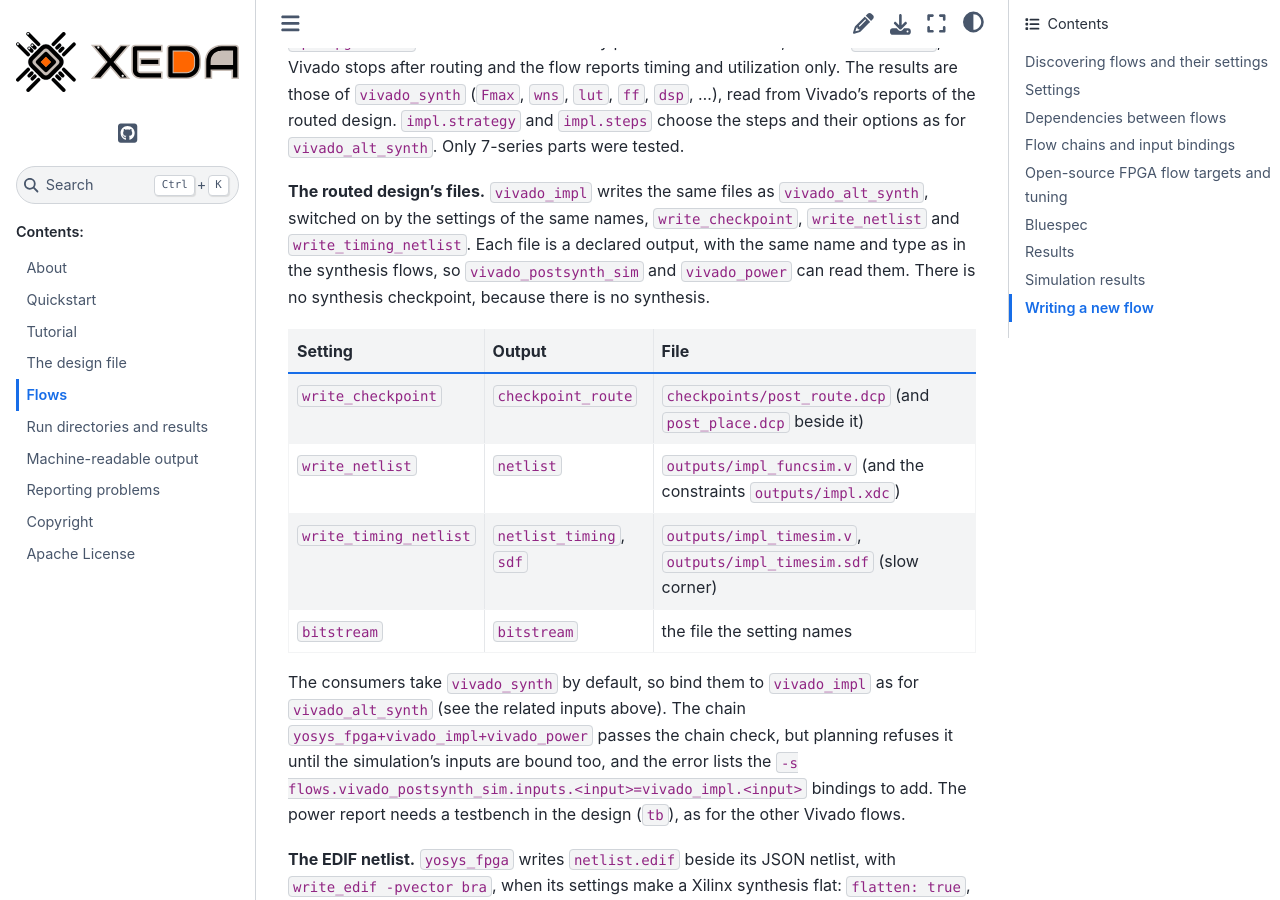
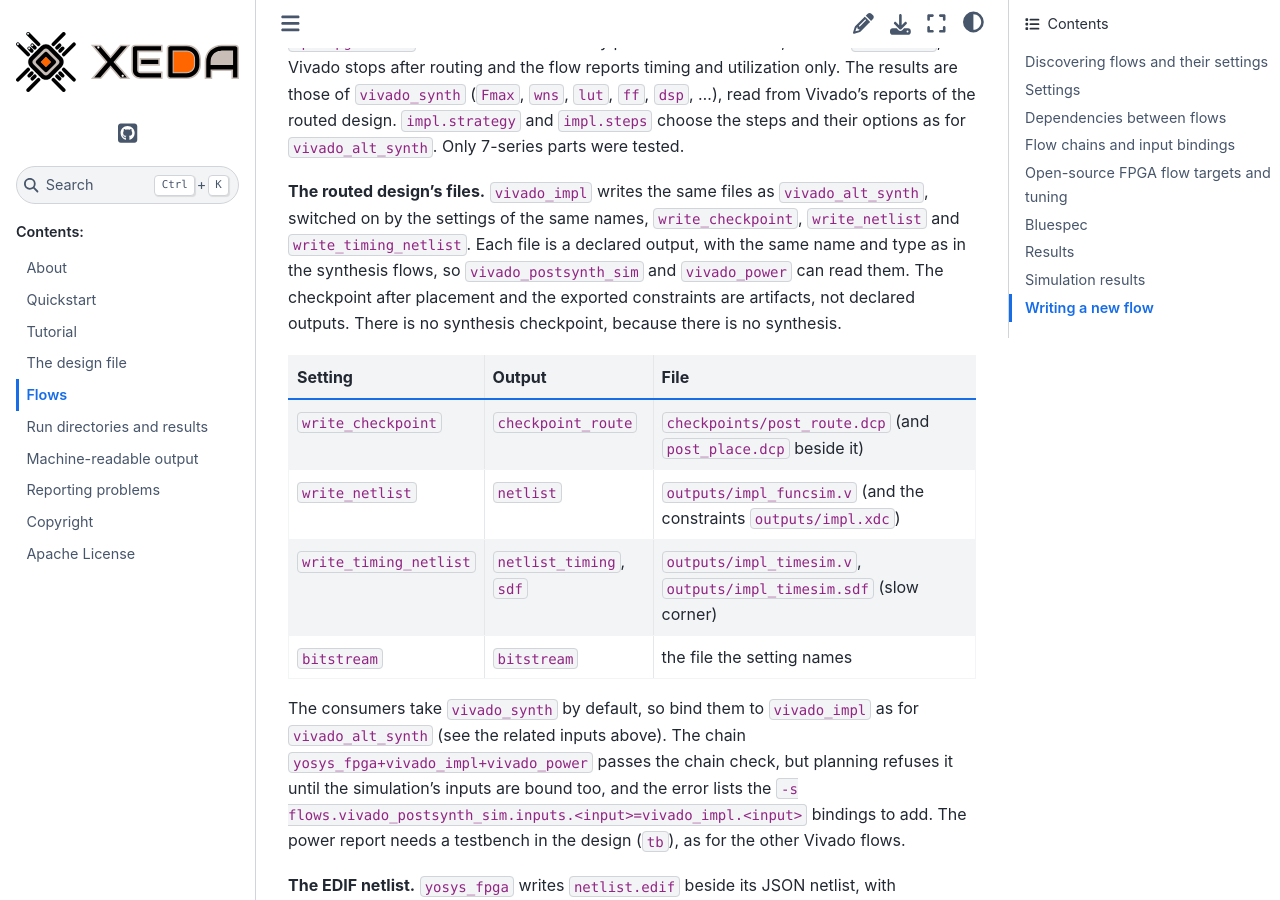
Before and after one commit to XedaHQ/xeda, a Sphinx documentation site: the page built from docs/flows.rst, in a window 1280 px wide and 900 px high, scrolled down 22599 px. Built offline with Sphinx 7.4.7 and the Sphinx Book theme 1.1.4, drawn with Linux system fonts in a browser that asks for light colours.

Commit message:
Say which files of vivado_impl are declared outputs

```diff
--- a/docs/flows.rst
+++ b/docs/flows.rst
@@ -918,7 +918,8 @@ the routed design. ``impl.strategy`` and ``impl.steps`` choose the steps and the
 switched on by the settings of the same names, ``write_checkpoint``,
 ``write_netlist`` and ``write_timing_netlist``. Each file is a declared output, with the same
 name and type as in the synthesis flows, so ``vivado_postsynth_sim`` and ``vivado_power`` can read
-them. There is no synthesis checkpoint, because there is no synthesis.
+them. The checkpoint after placement and the exported constraints are artifacts, not declared
+outputs. There is no synthesis checkpoint, because there is no synthesis.
 
 .. list-table::
     :header-rows: 1
```
